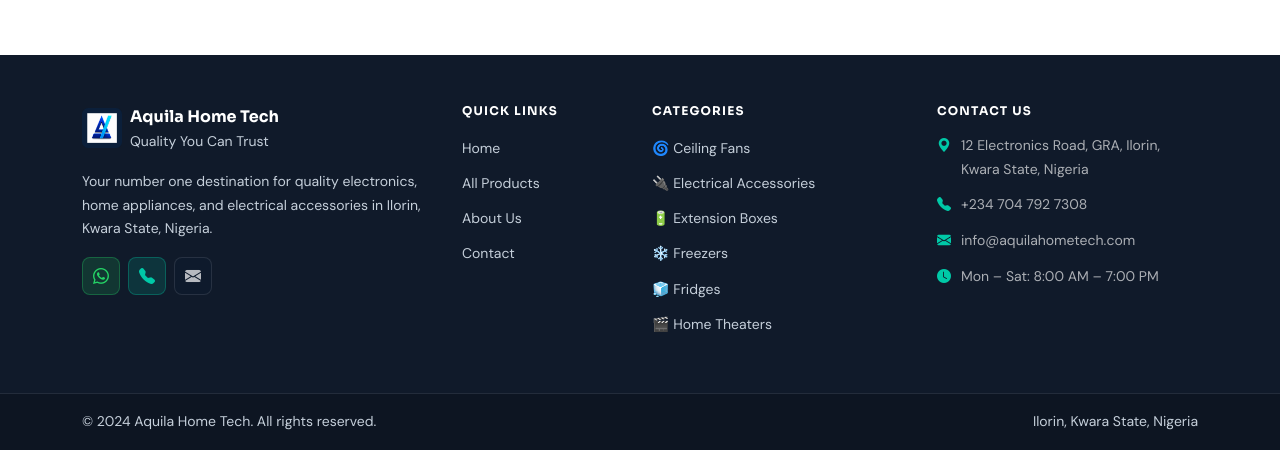
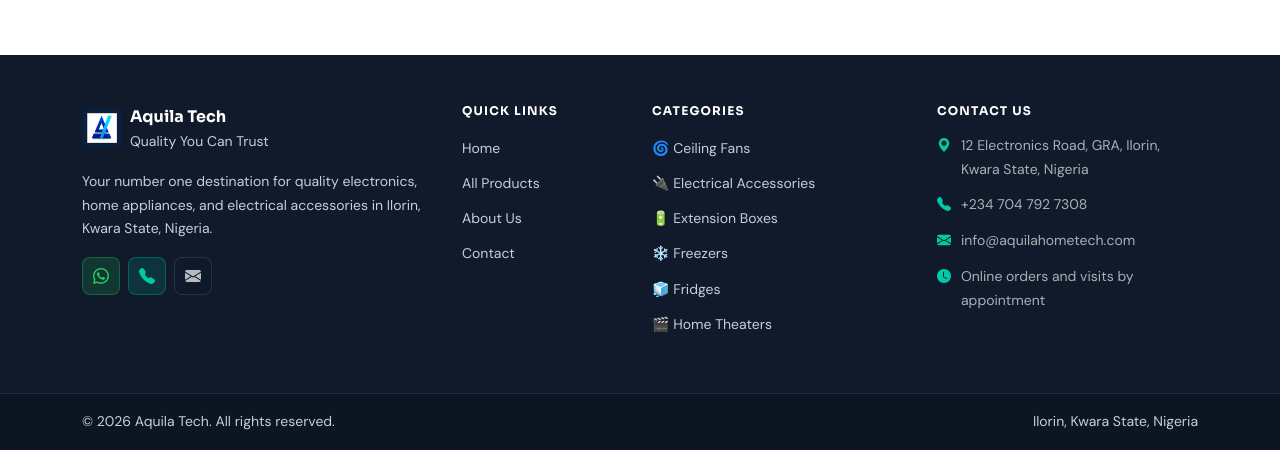
Before and after one commit to aquila4/aquila-home-tech, a Flask app: page /contact in a window 1280 px wide. Shown: the part 1130-1580 px from the top of the page. Run offline with Flask 3, Linux system fonts and the light colour scheme; some libraries are stand-ins or nearby versions.

Commit message:
Align storefront branding and contact expectations

```diff
--- a/app/templates/partials/footer.html
+++ b/app/templates/partials/footer.html
@@ -8,9 +8,9 @@
         <div class="col-lg-4 col-md-6">
           <a class="d-flex align-items-center gap-2 text-decoration-none mb-3" href="{{ url_for('main.index') }}">
             <img src="{{ url_for('static', filename='images/logo/aquila_logo_icon.png') }}"
-                 alt="Aquila Home Tech" style="width:40px; height:40px; object-fit:contain;" />
+                 alt="Aquila Tech" style="width:40px; height:40px; object-fit:contain;" />
             <div>
-              <span class="footer-brand-name">Aquila Home Tech</span>
+              <span class="footer-brand-name">Aquila Tech</span>
               <small class="d-block text-muted">Quality You Can Trust</small>
             </div>
           </a>
@@ -75,7 +75,7 @@
             </li>
             <li>
               <i class="bi bi-clock-fill text-accent"></i>
-              <span>Mon – Sat: 8:00 AM – 7:00 PM</span>
+              <span>Online orders and visits by appointment</span>
             </li>
           </ul>
         </div>
@@ -88,7 +88,7 @@
   <div class="footer-bottom py-3">
     <div class="container d-flex flex-column flex-md-row justify-content-between align-items-center gap-2">
       <p class="mb-0 small text-muted">
-        &copy; {{ 2024 }} Aquila Home Tech. All rights reserved.
+        &copy; 2026 Aquila Tech. All rights reserved.
       </p>
       <p class="mb-0 small text-muted">
         Ilorin, Kwara State, Nigeria
```
